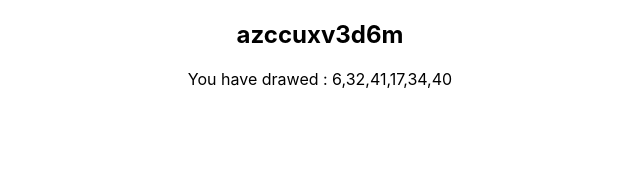
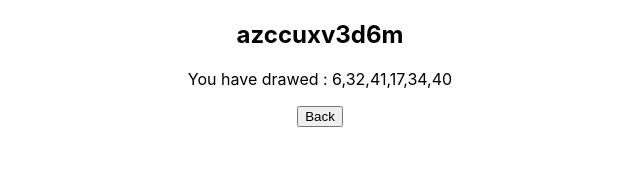
Before and after one commit to halonso14/lottery_pick, a React (Create React App) app: page /result in a window 1280 px wide. Shown: the top 195 px of the page, without its empty margins (320-960 px from the left). Built offline with nearby package versions, Linux system fonts and the light colour scheme.

Commit message:
feat: ADD back button

```diff
--- a/src/components/lottery/LotteryDrawComponent.jsx
+++ b/src/components/lottery/LotteryDrawComponent.jsx
@@ -5,7 +5,7 @@ const LotteryDrawComponent = (props) => {
   const { lotteryPick } = props;
   return (
     // eslint-disable-next-line react/jsx-key
-    <fragment>
+    <div>
       {lotteryPick.selectedNumbers.length ? (
         <p>{`You have selected : ${lotteryPick.selectedNumbers}`}</p>
       ) : undefined}
@@ -13,7 +13,7 @@ const LotteryDrawComponent = (props) => {
         <p>{`You have blocked : ${lotteryPick.blockedNumbers}`}</p>
       ) : undefined}
       <p>{`You have drawed : ${lotteryPick.result}`}</p>
-    </fragment>
+    </div>
   );
 };
 
--- a/src/containers/lottery/LotteryDrawContainer.jsx
+++ b/src/containers/lottery/LotteryDrawContainer.jsx
@@ -1,7 +1,8 @@
 import React, { useCallback } from 'react';
+import { Link } from 'react-router-dom';
+import LotteryDrawComponent from '../../components/lottery/LotteryDrawComponent';
+import { useLotteryPick } from '../../context/LotteryPickContext';
 import Lottery from '../../lib/lottery/classes/Lottery';
-import { useLotteryPick } from '../../context/LotteryPickContext';
-import LotteryDrawComponent from '../../components/lottery/LotteryDrawComponent';
 
 const LotteryDrawContainer = () => {
   const { lotteryPickState } = useLotteryPick();
@@ -26,6 +27,11 @@ const LotteryDrawContainer = () => {
           />
         </div>
       ))}
+      <Link to="/">
+        <button id="submit" type="button">
+          Back
+        </button>
+      </Link>
     </div>
   );
 };
```
